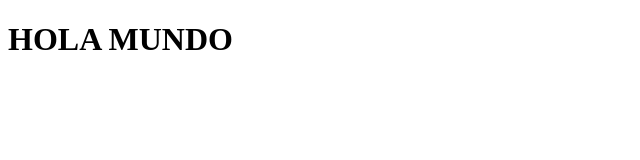
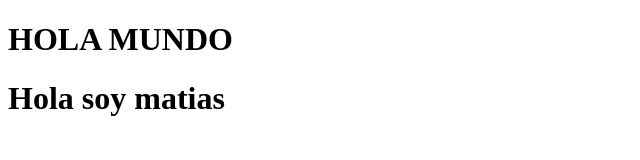
Before and after one commit to lsparedes/Taller1, a plain HTML site: page index.html in a window 1280 px wide. Shown: the whole page, without its empty margins (0-640 px from the left). Drawn offline with Linux system fonts and the light colour scheme.

Commit message:
Agregre mi nombre
Puse un header con mi nombre :)

```diff
--- a/index.html
+++ b/index.html
@@ -8,6 +8,6 @@
 </head>
 <body>
   <h1>HOLA MUNDO</h1>
-
+	<h1>Hola soy matias</h1>
 </body>
 </html>
```
